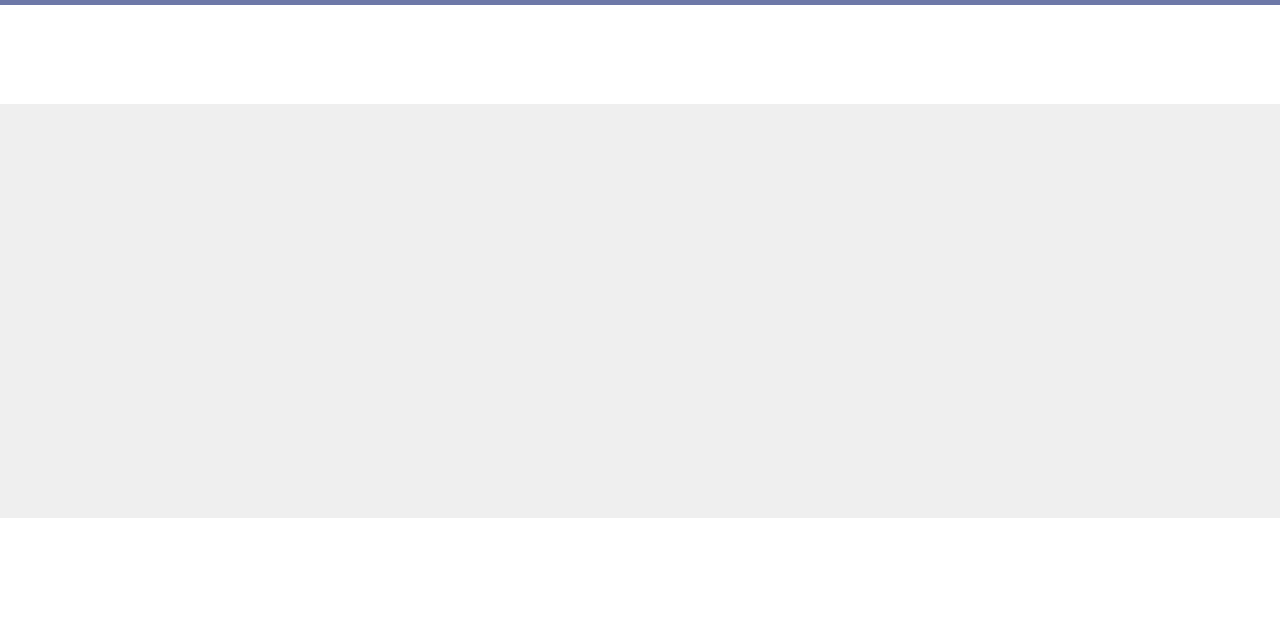
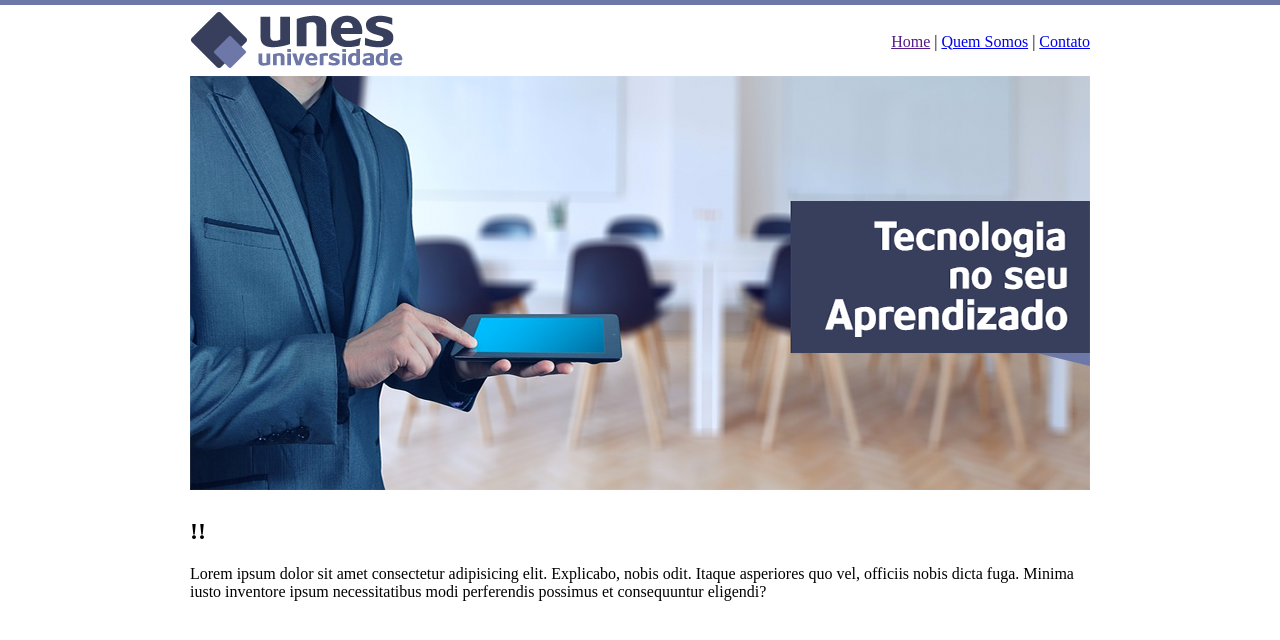
Before and after one commit to dcbianchi/P1-Unes, a plain HTML site: page index.html in a window 1280 px wide. Drawn offline with Linux system fonts and the light colour scheme.

Commit message:
Create Index
 Index create using Tables.

```diff
--- a/index.html
+++ b/index.html
@@ -6,7 +6,35 @@
     <meta name="viewport" content="width=device-width, initial-scale=1.0">
     <title>Unes - Pagina principal</title>
 </head>
-<body bgcolor="#ffffff" background="img/fundo.png">
+<body bgcolor="#ffffff" background="img/fundo2.png">
+
+    <table border="0" width="900" align="center">
+        <tr>
+            <td colspan="1">
+                <img src="img/logo.png">
+            </td>
+
+            <td align="right">
+                <a href="">Home</a> |
+                <a href="qsomos.html"> Quem Somos</a> |
+                <a href="contato.html"> Contato</a>
+            </td>
+        </tr>
+
+        <tr>
+            <td colspan="3">
+                <img src="img/capa.png">
+            </td>
+        </tr>
+        <tr>
+            <td colspan="3">
+                <h2> !! </h2>
+                <p>
+                Lorem ipsum dolor sit amet consectetur adipisicing elit. Explicabo, nobis odit. Itaque asperiores quo vel, officiis nobis dicta fuga. Minima iusto inventore ipsum necessitatibus modi perferendis possimus et consequuntur eligendi?
+                </p>
+            </td>
+        </tr>
+    </table>
 
 
 
```
